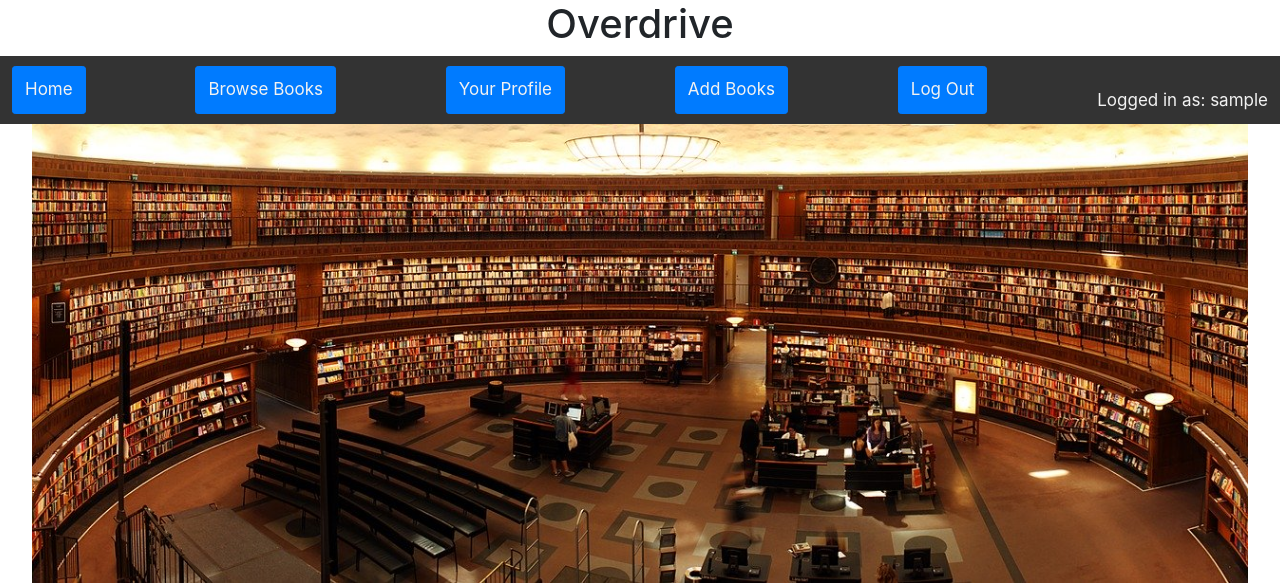
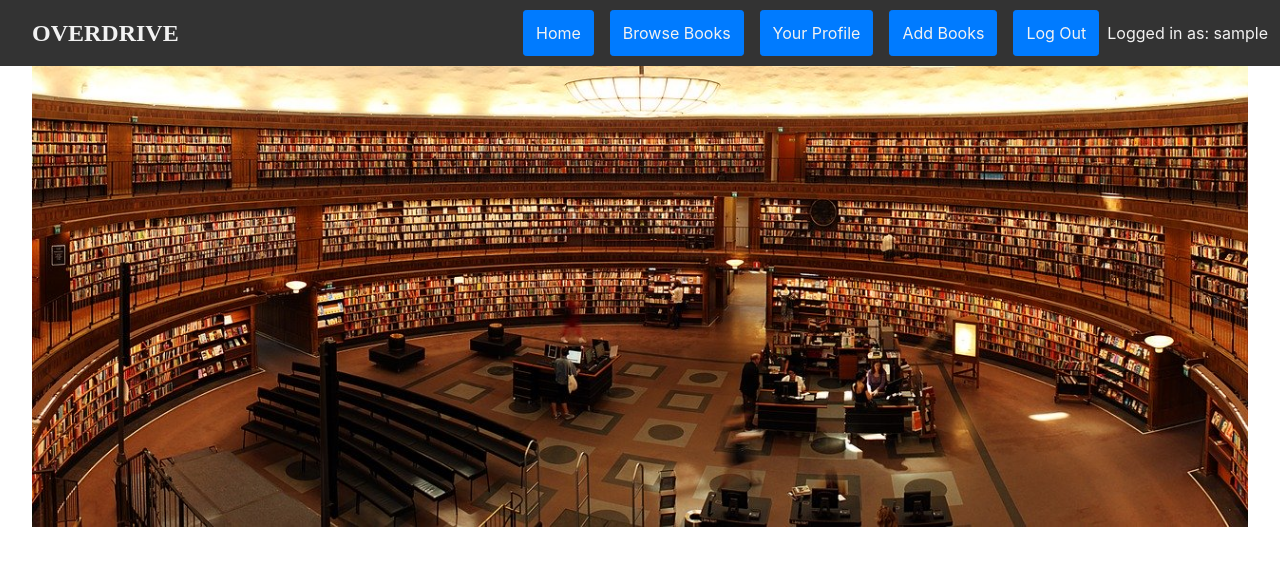
Before and after one commit to Janell-Huyck/overdrive-library, a Django app: page / in a window 1280 px wide. Shown: the top 583 px of the page. Run offline with Django 3.2, Linux system fonts and the light colour scheme; the visitor is signed in with stand-in values (Sample User, id 1); some libraries are stand-ins or nearby versions.

Commit message:
update topnav css

```diff
--- a/static/css/overdrive_library.css
+++ b/static/css/overdrive_library.css
@@ -1,3 +1,8 @@
+* {
+  box-sizing: border-box;
+  font-size: 16px;
+}
+
 body {
   display: flex;
   flex-direction: column;
@@ -34,23 +39,28 @@ body h1 {
 .topnav {
   display: flex;
   flex-direction: row;
-  justify-content: space-between;
   background-color: #333;
-  overflow: hidden;
   padding: 10px 12px;
+}
+
+.brand {
+  font-family: "Times New Roman", Times, serif;
+  font-size: 1.5rem !important;
+  font-weight: bolder;
 }
 
 /* Style the links inside the navigation bar */
 .topnav a {
-  align-self: flex-start;
   color: #f2f2f2;
   text-align: center;
+  align-self: center;
+  line-height: 1.5rem;
   padding: 10px 12px;
   text-decoration: none;
-  font-size: 17px;
+  font-size: 1rem;
+  margin: 0 0.5rem;
 }
 
-/*
 /* Change the color of links on hover */
 .topnav a:hover {
   background-color: #ddd;
@@ -59,13 +69,11 @@ body h1 {
 
 /* The "signed in as" tag in header */
 .signedIn {
-  align-self: flex-end;
-  justify-self: flex-end;
-  float: right;
   color: #f2f2f2;
   text-align: center;
+  align-self: center;
   text-decoration: none;
-  font-size: 17px;
+  font-size: 1rem;
 }
 
 .spacer {
@@ -85,7 +93,7 @@ body h1 {
 }
 
 .profile_books {
-  width: 13.5rem;
+  width: 16rem;
   height: 4.5rem;
   background-image: url("../img/book_edge.png");
   color: black;
--- a/templates/base.html
+++ b/templates/base.html
@@ -15,7 +15,6 @@
 
     <body>
         <header>
-            <h1> Overdrive </h1>
             {% include 'menubar.html' %}
         </header>
 
--- a/templates/custom_user/index.html
+++ /dev/null
@@ -1,5 +0,0 @@
-<!DOCTYPE html>
-{% extends '../base.html' %}
-{% block body_block %}
-<h1>This is custom_user page</h1>
-{% endblock body_block %}
--- a/templates/menubar.html
+++ b/templates/menubar.html
@@ -1,4 +1,5 @@
             <div class="topnav">
+                <a class="brand mr-auto" href="{% url 'home'%}">OVERDRIVE</a>
                 <a class="btn btn-primary btn-sm" href="{% url 'home'%}">Home</a>
 
                 {% comment %} Only shows if you're logged out {% endcomment %}
```
